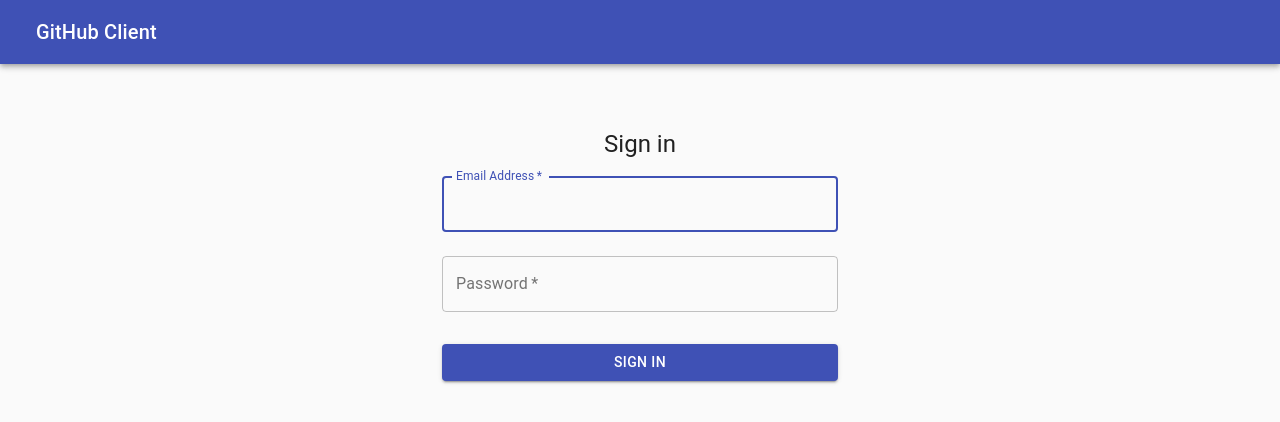
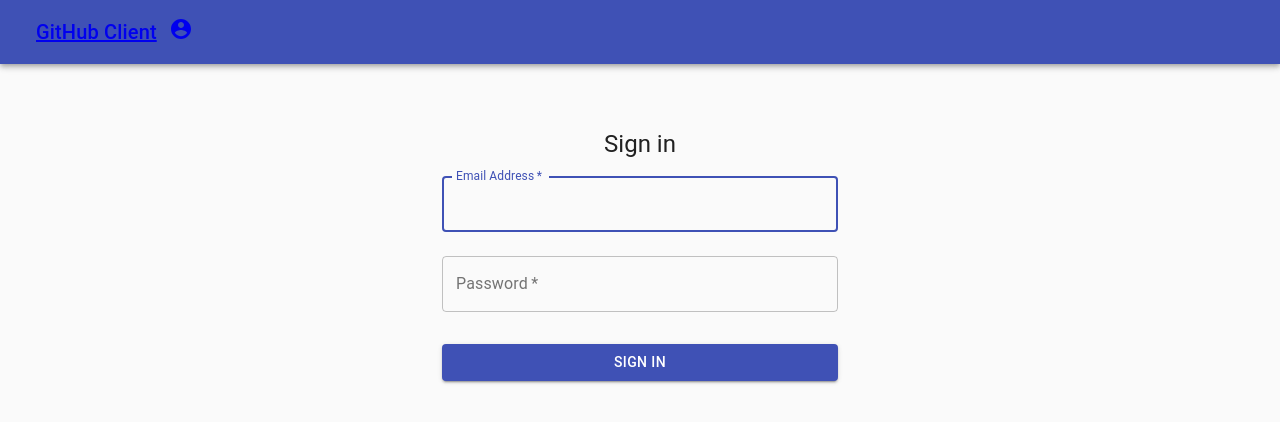
Before and after one commit to anutasaveleva/gitclient_react, a React (Create React App) app: page /auth in a window 1280 px wide. Shown: the top 422 px of the page. Built offline with nearby package versions, Linux system fonts and the light colour scheme.

Commit message:
More improvements

```diff
--- a/src/Component/App/App.css
+++ b/src/Component/App/App.css
@@ -66,7 +66,6 @@
   font-size: 20px;
 }
 
-/*Resize the wrap to see the search bar change!*/
 .wrap{
   width: 30%;
   position: absolute;
--- a/src/Component/App/Profile.js
+++ b/src/Component/App/Profile.js
@@ -1,8 +1,9 @@
 import gql from "graphql-tag";
 import React from "react";
-import { Query } from 'react-apollo'
+import {Query} from 'react-apollo'
 import {Repositories} from "./Reps";
 import './App.css';
+import Grid from "@material-ui/core/Grid";
 
 const reposQuery = gql`
 query Myrepositories($first:Int!){
@@ -32,6 +33,8 @@ query Myrepositories($first:Int!){
 function DisplayFullprofile(props) {
     const {data} = props
     return (<div>
+        <Grid container spacing={3}>
+            <Grid item xs={5}>
                     <div class="card">
                         <img src={data.viewer.avatarUrl} width="100%"/>
                         <h1> {data.viewer.name}</h1>
@@ -39,17 +42,20 @@ function DisplayFullprofile(props) {
                         <p> {data.viewer.email}</p>
                         <p> {data.viewer.bio}</p>
                     </div>
+            </Grid>
+            <Grid item xs={5}>
                     <h2>Repositories</h2>
                     <Repositories repositories={data.viewer.repositories}/>
-
+            </Grid>
+        </Grid>
         </div>
     )
 }
 
 function Myrepositories() {
     return (
-            <Query query={reposQuery} variables={{ first: 10 }}>
-                {({ data, loading }) => {
+        <Query query={reposQuery} variables={{first: 10}}>
+            {({data, loading}) => {
                 if (loading) return <p>loading...</p>;
                 let current = data
                     .viewer.repositories
--- a/src/Component/App/Reps.js
+++ b/src/Component/App/Reps.js
@@ -61,12 +61,10 @@ const RepositoryList = ({
             }
 
             return (<div>
-                <p className={rowClassName.join(' ')} key={node.id}>
-
-                    <a href={node.url}>{node.name}</a>{' '}
+                <a href={node.url}>{node.name}</a>{' '}
                     {!node.viewerHasStarred && <Star id={node.id} />}
                     { node.viewerHasStarred && <RemoveStar id={node.id}/>}
-                </p></div>
+                </div>
             );
         })}
     </ul>
--- /dev/null
+++ b/src/Component/Header/Header.css
@@ -0,0 +1,3 @@
+a:visited{
+    color:white;
+}
--- a/src/Component/Header/Header.js
+++ b/src/Component/Header/Header.js
@@ -1,17 +1,34 @@
 import { AppBar, Toolbar,IconButton , Typography,Button} from '@material-ui/core';
 import React from "react";
 import {Redirect} from "react-router-dom";
+import Search from "../App/Search";
+import {SButton} from "../Auth/style";
+import {AccountCircle} from "@material-ui/icons";
+import './Header.css';
 
 export function Header () {
+    const currentUser = localStorage.getItem('currentUser');
     return (
         <AppBar position="static">
             <Toolbar>
                 <IconButton edge="start" color="inherit" aria-label="menu">
 
                 </IconButton>
-                <Typography variant="h6" onClick={<Redirect to='/'/>}>
+                <Typography variant="h6">
+                    <a href='/'>
                     GitHub Client
+                    </a>
                 </Typography>
+                <div>
+                    <IconButton
+                        aria-label="account of current user"
+                        aria-controls="menu-appbar"
+                        aria-haspopup="true"
+
+                        color="inherit"><a href='/myprofile'>
+                        <AccountCircle /></a>
+                    </IconButton>
+                </div>
             </Toolbar>
         </AppBar>
     )
```
Also changed, not shown: src/Component/App/Routing.js (+0 -11 lines). Lines whose indentation alone changed are shown as unchanged.
